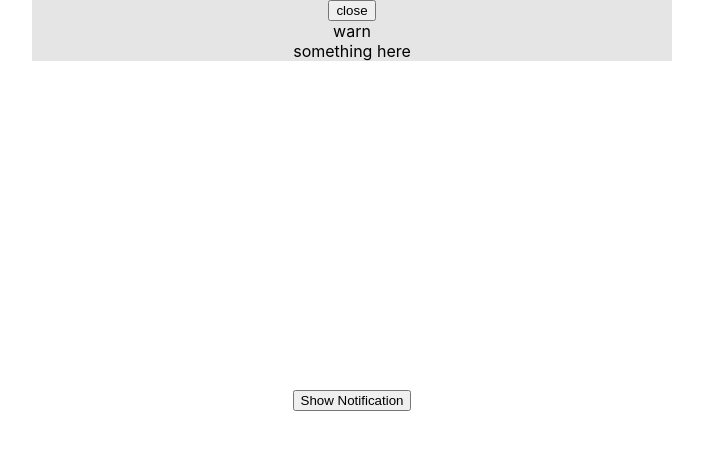
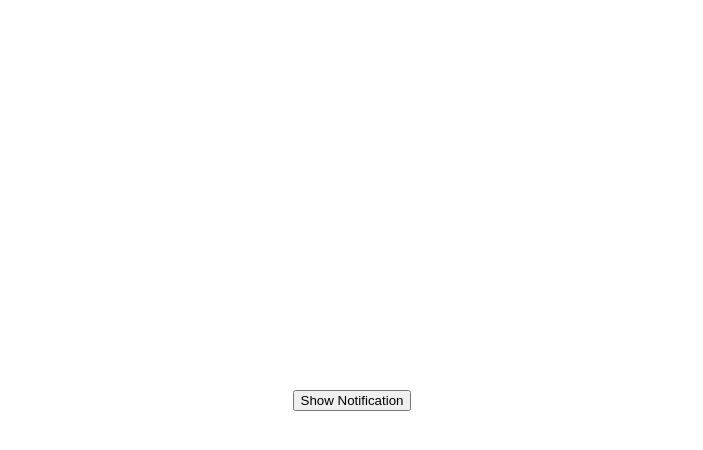
Before and after one commit to varun1996/Notification-Example, a React (Create React App) app: page / in a window 1280 px wide. Shown: the top 450 px of the page, without its empty margins (288-991 px from the left). Built offline with nearby package versions, Linux system fonts and the light colour scheme.

Commit message:
added onclose notifiation

```diff
--- a/src/hoc/withNotiifcation/index.js
+++ b/src/hoc/withNotiifcation/index.js
@@ -7,23 +7,26 @@ const withNotification = params => {
       constructor(props) {
         super(props);
         this.state = {
-          notifications: [{ message: "something here", type: "warn" }]
+          notifications: []
         };
         this.addNotification = this.addNotification.bind(this);
+        this.onCloseNotification = this.onCloseNotification.bind(this);
       }
 
       addNotification(message) {
         const { notifications } = this.state;
         this.setState(({ notifications }) => ({
-          notifications: notifications.concat(message)
+          notifications: notifications.concat({ ...message, id: +new Date() })
         }));
       }
 
-      onCloseNotification() {
+      onCloseNotification(id) {
         const { notifications } = this.state;
 
         this.setState({
-          notifications: notifications.splice(notifications.length - 1, 1)
+          notifications: notifications.filter(
+            notification => notification.id !== id
+          )
         });
       }
 
@@ -36,12 +39,12 @@ const withNotification = params => {
               addNotification={this.addNotification}
             />
             <div className="notification-container">
-              {notifications.map(({ message, type }) => {
+              {notifications.map(({ message, type, id }) => {
                 return (
                   <div className="notification">
                     <button
                       onClick={() => {
-                        console.log("close is being fired");
+                        this.onCloseNotification(id);
                       }}
                     >
                       close
```
